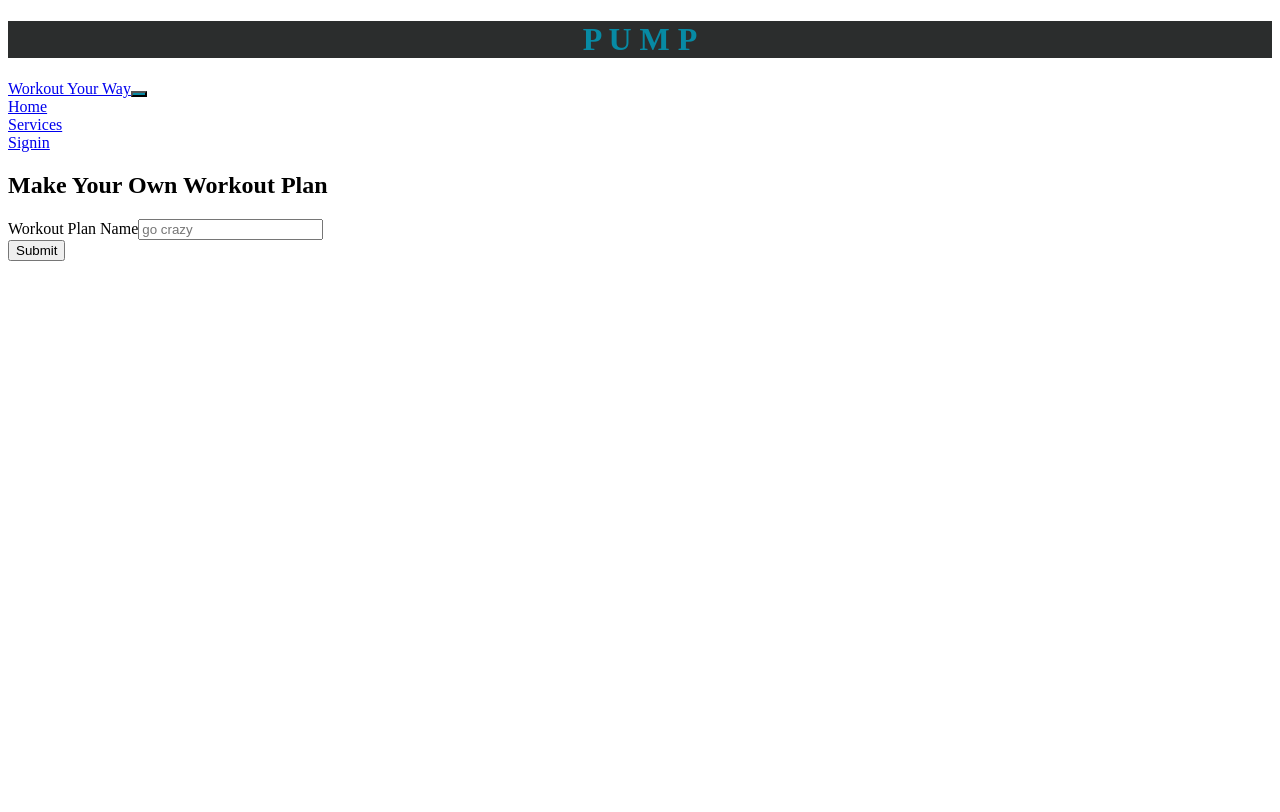
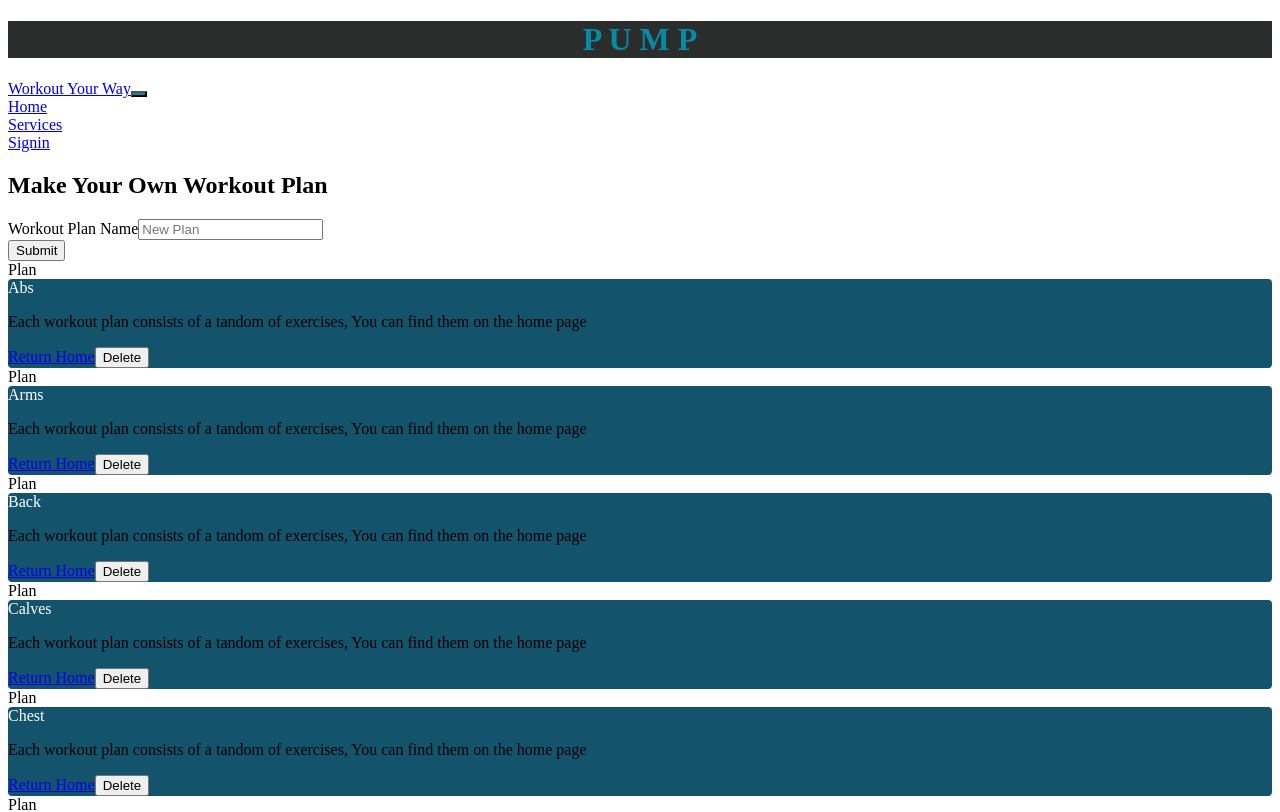
Before and after one commit to keithfrederick1/pumped, a React app: page /workout-plans in a window 1280 px wide. Shown: the top 812 px of the page. Built offline with nearby package versions, Linux system fonts and the light colour scheme; the HTML template or start-up script is replaced by a standard one.

Commit message:
workout plans map, update state and redirect to home for list of exercises

```diff
--- a/client/src/Context/CatContext.jsx
+++ b/client/src/Context/CatContext.jsx
@@ -7,6 +7,7 @@ const CatContextProvider = ({ children }) => {
   const [click, setClick] = useState(false);
   const [user, setUser] = useState('');
   const [password, setPassword] = useState('');
+
 
   const browseClick = (id) => {
      axios.get(`https://wger.de/api/v2/exercise/?language=2&?category=${id}&limit=100`)
--- a/client/src/components/pages/MyWorkoutPlans/WorkoutPlans.jsx
+++ b/client/src/components/pages/MyWorkoutPlans/WorkoutPlans.jsx
@@ -1,7 +1,8 @@
 import React from 'react'
 import axios from 'axios'
 import { useState } from 'react'
-import { Form, Button } from 'react-bootstrap';
+import { Form, Button, Card } from 'react-bootstrap';
+
 
 
 //react routing is connected successfully for this component build it out
@@ -12,15 +13,19 @@ import { Form, Button } from 'react-bootstrap';
 //each plan list item should have a see more button that renders a WorkoutPLAN component for each of the workouts in a given plan
 const WorkoutPlans = () => {
 
-  const [plan, setPlan] = useState('')
+  const [plan, setPlan] = useState('');
+  const [workoutPlans, setWorkoutPlans] = useState(['Abs', 'Arms', 'Back', 'Calves', 'Chest', 'Legs', 'Shoulders'])
 
+  //handles input change
   const handleChange = (e) => {
 
     setPlan(e.target.value);
     console.log(plan);
   }
 
+  //handles click of submit
   const submitWorkoutPlan = (name) => {
+    setWorkoutPlans(workoutPlans => [...workoutPlans , name]);
     const planToSubmit = { name };
     return axios.post('/api/router/createWorkoutPlan', planToSubmit).then(() => {
       setPlan('');
@@ -30,16 +35,41 @@ const WorkoutPlans = () => {
   }
 
 
+  //handle click of see exercises
+  const handleSeeEx = (e) => {
+    //redirect to page with list of workouts
+  }
+
+  //handle click of delete
+  const handleDelete = (event) => {
+    //remove e.target.value from state
+    const name = event.target.getAttribute("name")
+    setWorkoutPlans(workoutPlans.filter(item => item.name !== name));
+  }
+
   return (
     <div>
      <h2>Make Your Own Workout Plan</h2>
       <Form>
   <Form.Group className="mb-3" controlId="exampleForm.ControlInput1">
     <Form.Label>Workout Plan Name</Form.Label>
-    <Form.Control type="email" placeholder="go crazy" onChange={handleChange} value={plan}/>
+    <Form.Control type="email" placeholder="New Plan" onChange={handleChange} value={plan}/>
   </Form.Group>
     </Form>
-  <Button onClick={() => {submitWorkoutPlan(plan)}}>Submit</Button>
+  <Button variant="info" onClick={() => {submitWorkoutPlan(plan)}}>Submit</Button>
+    <div>
+      {workoutPlans.map((item) => <Card>
+  <Card.Header>Plan</Card.Header>
+  <Card.Body>
+    <Card.Title>{item}</Card.Title>
+    <Card.Text>
+      Each workout plan consists of a tandom of exercises, You can find them on the home page
+    </Card.Text>
+    <Button variant="outline-info" href="http://127.0.0.1:3000/">Return Home</Button>
+    <Button variant="outline-info" onClick={handleDelete}>Delete</Button>
+  </Card.Body>
+</Card>)}
+    </div>
     </div>
   )
 }
```
Also changed, not shown: 1 other file (tests, documents, lock files or other folders).
